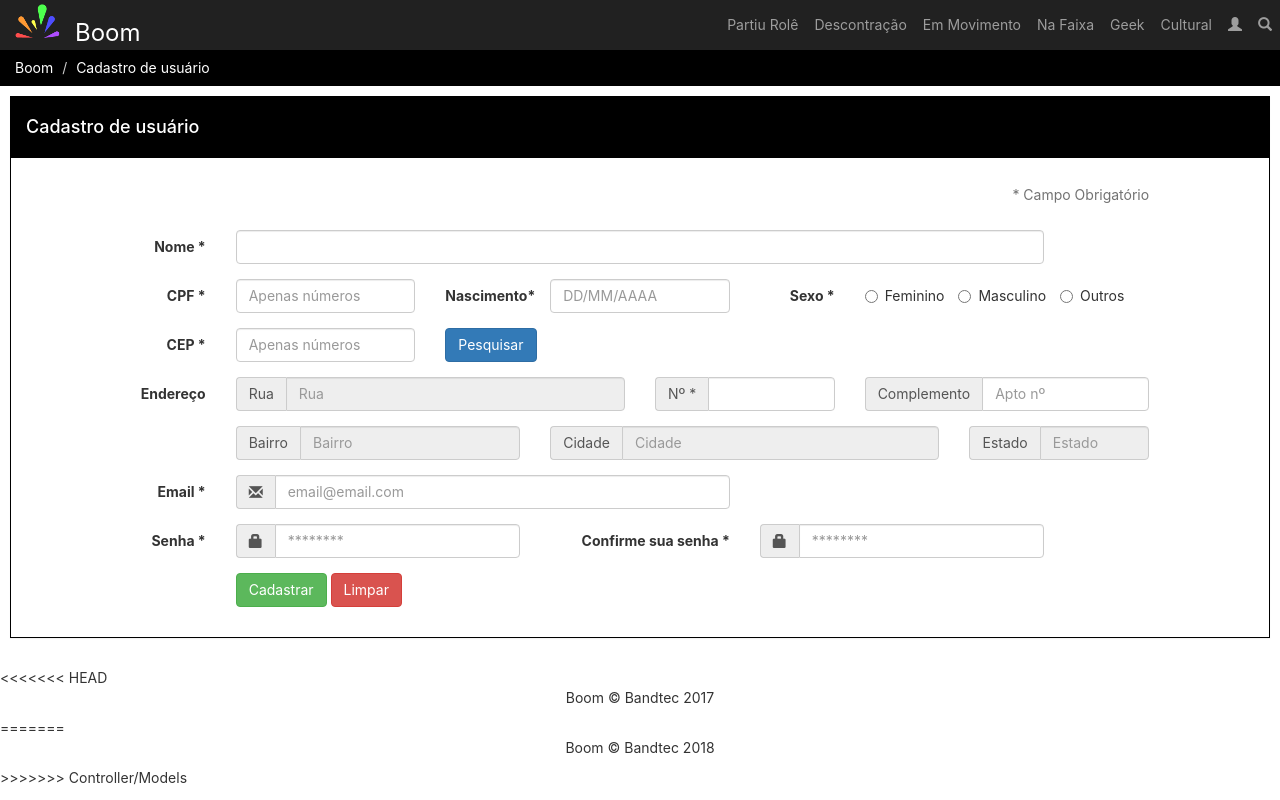
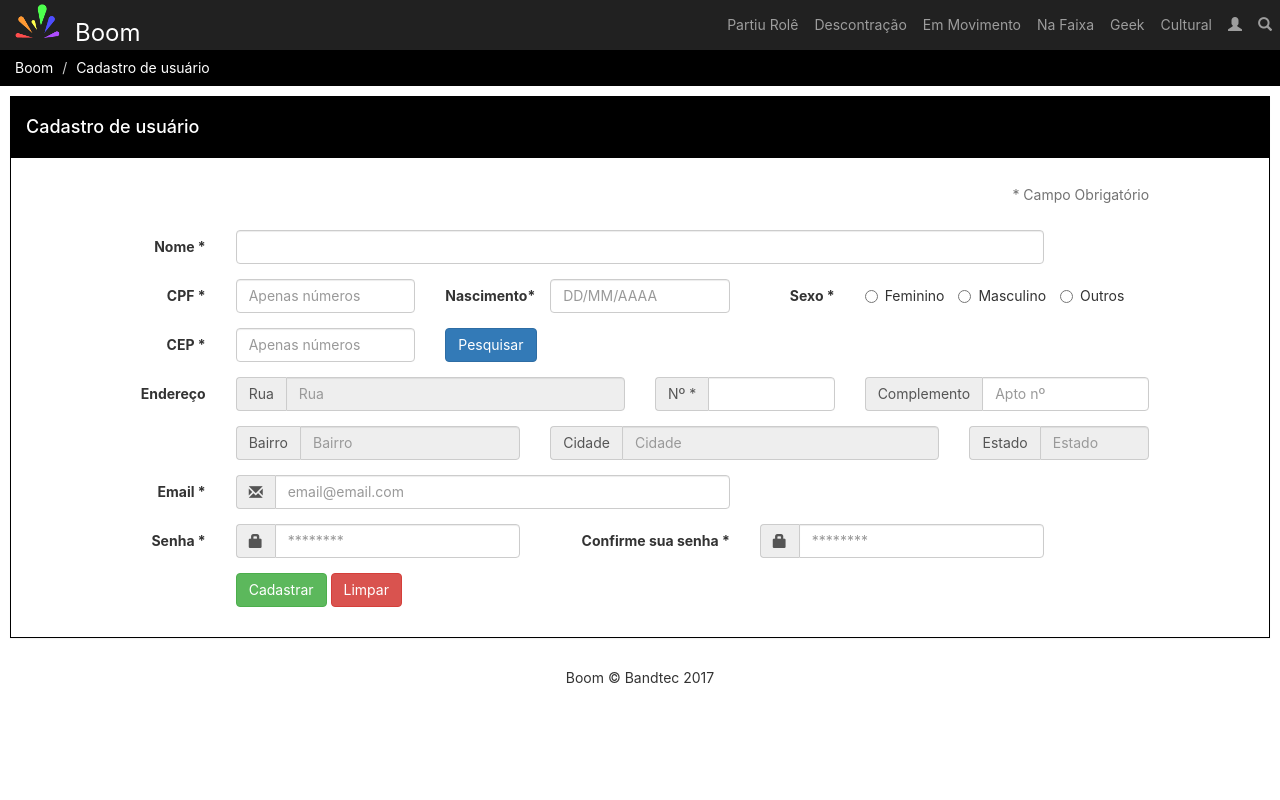
Before and after one commit to SherwoodArcher/PortalEntretenimento, a CodeIgniter app: the page made by application/views/newuser.php in a window 1280 px wide. Run offline with CodeIgniter, Linux system fonts and the light colour scheme; data that the repository does not hold is empty; some libraries are stand-ins or nearby versions.

Commit message:
Correção Usuário

```diff
--- a/application/controllers/Usuario.php
+++ b/application/controllers/Usuario.php
@@ -88,16 +88,14 @@ class Usuario extends CI_Controller {
                     'label' => 'Email',
                     'rules' => 'required|trim|valid_email'
                 )
+         );
 
 
-         );
-
-        $this->form_validation->set_rules($config);
 
         $dados['title'] = "Cadastro de usuário";
         $this->load->helper('form');
         $this->load->library('form_validation');
-        $this->form_validation->set_rules('Nome');
+        $this->form_validation->set_rules($config);
         $this->load->view('newuser',$dados);
 
 
--- a/application/views/newuser.php
+++ b/application/views/newuser.php
@@ -176,18 +176,4 @@
         </div>
         <!-- Fim do conteudo -->
 
-<<<<<<< HEAD
 <?php $this->load->view('footer');?>
-=======
-        <!-- Footer -->
-        <footer>
-            <div>
-                <p class="text-center text-white">Boom &copy; Bandtec 2018</p>
-            </div>
-        </footer>
-        <!-- Fim Footer -->
-
-    </body>
-
-</html>
->>>>>>> Controller/Models
```
